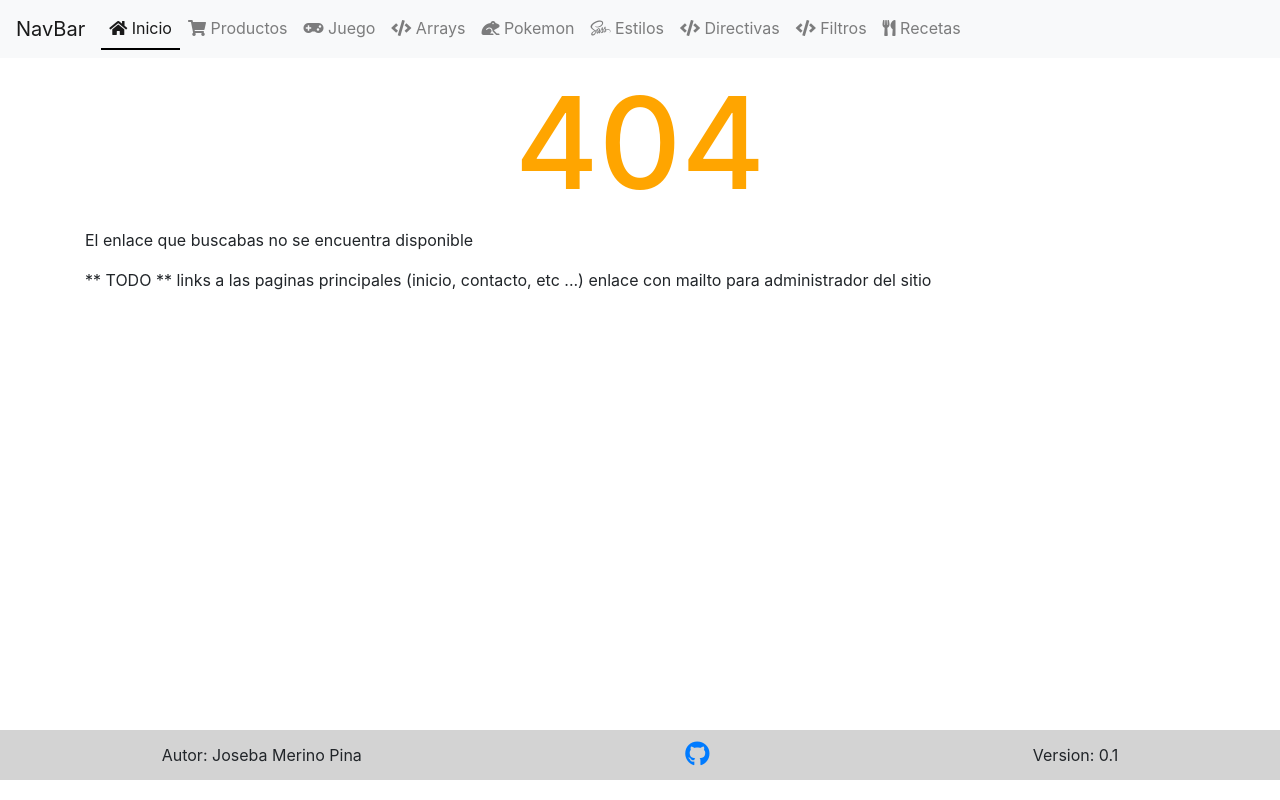
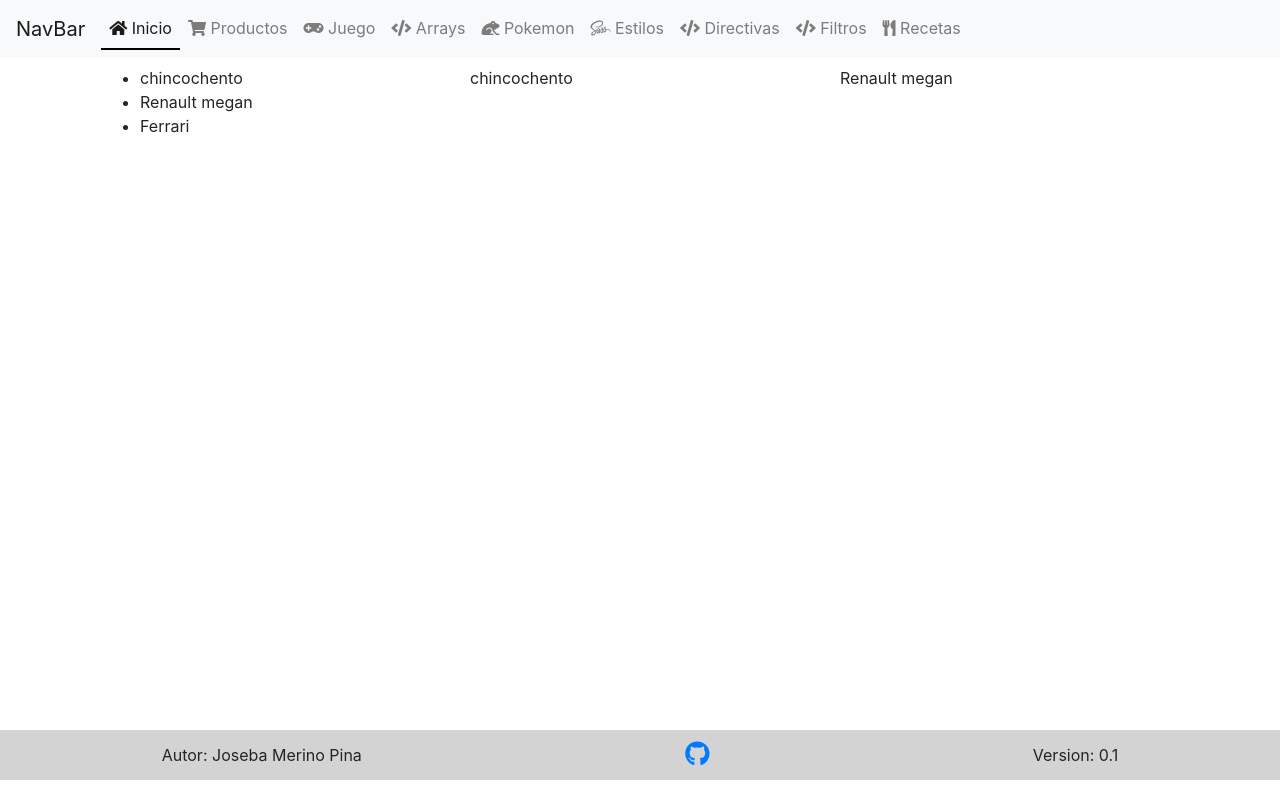
Before and after one commit to JosebaMerino/AngularIpartek, an Angular app: page /comparador in a window 1280 px wide. Built offline with nearby package versions, Linux system fonts and the light colour scheme.

Commit message:
Done con BD

```diff
--- a/src/app/app-routing.module.ts
+++ b/src/app/app-routing.module.ts
@@ -10,6 +10,8 @@ import { DirectivasComponent } from './paginas/directivas/directivas.component';
 import { FiltrosComponent } from './paginas/filtros/filtros.component';
 import { RecetasComponent } from './paginas/recetas/recetas.component';
 import { Error404Component } from './paginas/error404/error404.component';
+import { SaludarComponent } from './paginas/saludar/saludar.component';
+import { ComparadorComponent } from './paginas/comparador/comparador.component';
 
 
 /**
@@ -26,6 +28,9 @@ const routes: Routes = [
   { path: 'directivas', component: DirectivasComponent },
   { path: 'filtros', component: FiltrosComponent },
   { path: 'recetas', component: RecetasComponent},
+  // sirve para indicar que :pNombre es un parametro
+  { path: 'saludar/:pNombre', component: SaludarComponent},
+  { path: 'comparador', component: ComparadorComponent},
   { path: '**', component: Error404Component}
 ];
 
--- a/src/app/app.module.ts
+++ b/src/app/app.module.ts
@@ -22,6 +22,8 @@ import { AnimalesPipe } from './pipes/animales.pipe';
 import { RecetasComponent } from './paginas/recetas/recetas.component';
 import { RecetaFiltroPipe } from './pipes/receta-filtro.pipe';
 import { Error404Component } from './paginas/error404/error404.component';
+import { SaludarComponent } from './paginas/saludar/saludar.component';
+import { ComparadorComponent } from './paginas/comparador/comparador.component';
 
 @NgModule({
   declarations: [
@@ -41,7 +43,9 @@ import { Error404Component } from './paginas/error404/error404.component';
     AnimalesPipe,
     RecetasComponent,
     RecetaFiltroPipe,
-    Error404Component
+    Error404Component,
+    SaludarComponent,
+    ComparadorComponent
   ],
   imports: [
     BrowserModule,
--- /dev/null
+++ b/src/app/paginas/comparador/comparador.component.html
@@ -0,0 +1,13 @@
+<div class="container">
+  <div class="row">
+    <div class="col">
+      <ul>
+        <li *ngFor="let coche of coches" (click) = "seleccionar(coche)">
+          {{ coche.nombre }}
+        </li>
+      </ul>
+    </div>
+    <div class="col"> {{ c1.nombre }} </div>
+    <div class="col"> {{ c2.nombre }} </div>
+  </div>
+</div>
--- /dev/null
+++ b/src/app/paginas/comparador/comparador.component.ts
@@ -0,0 +1,41 @@
+import { Component, OnInit } from '@angular/core';
+
+@Component({
+  selector: 'app-comparador',
+  templateUrl: './comparador.component.html',
+  styleUrls: ['./comparador.component.scss']
+})
+export class ComparadorComponent implements OnInit {
+
+  coches: Array<any>;
+  c1: any;
+  c2: any;
+
+  constructor() {
+    this.coches = [
+      {
+        nombre: 'chincochento',
+        precio: 3000
+      },
+      {
+        nombre: 'Renault megan',
+        precio: 3500
+      },
+      {
+        nombre: 'Ferrari',
+        precio: 350000
+      }
+    ];
+    this.c1 = this.coches[0];
+    this.c2 = this.coches[1];
+  }
+
+  ngOnInit() {
+  }
+
+  seleccionar(coche) {
+    this.c2 = this.c1;
+    this.c1 = coche;
+  }
+
+}
--- a/src/app/paginas/juego/juego.component.html
+++ b/src/app/paginas/juego/juego.component.html
@@ -16,7 +16,7 @@
     <h5 class="text-center"> TOP mejores jugadores</h5>
     <ul class="list-group" >
       <li class="list-group-item" *ngFor="let jugador of mostrarJugadores()">
-        <b>{{jugador[1]}} </b> {{jugador[0]}}
+        <b>{{jugador[1][0]}} </b> {{jugador[1][1]}}
       </li>
     </ul>
   </div>
--- a/src/app/paginas/juego/juego.component.ts
+++ b/src/app/paginas/juego/juego.component.ts
@@ -1,4 +1,6 @@
 import { Component, OnInit } from '@angular/core';
+import { MyjsonService } from 'src/app/services/myjson.service';
+import { debug } from 'util';
 
 const TIEMPO_JUEGO = 2000;
 const TIEMPO_EMPIECE = 1000;
@@ -17,7 +19,7 @@ export class JuegoComponent implements OnInit {
   jugadores: Map<string, number>;
 
 
-  constructor() {
+  constructor(private myjsonService: MyjsonService) {
     this.puntos = 0;
     this.enJuego = false;
     this.puedeJugar = true;
@@ -27,6 +29,9 @@ export class JuegoComponent implements OnInit {
    } // constructor
 
   ngOnInit() {
+    this.myjsonService.getJugadores().subscribe((jugadores) => {
+      this.jugadores = jugadores;
+    });
   }
 
   contar() {
@@ -44,7 +49,20 @@ export class JuegoComponent implements OnInit {
 
   finJuego() {
     this.enJuego = false;
-    this.jugadores.set(this.jugador, this.puntos);
+
+    let jugador = {
+      nombre: this.jugador,
+      puntos: this.puntos
+    }
+
+    this.myjsonService.getJugadores().subscribe((jugadores)=> {
+      let jugadoresMAP = new Map<string,number>(jugadores);
+      debugger;
+      this.myjsonService.putJugadores(jugador, jugadoresMAP).subscribe((dato) => {
+        this.jugadores = dato;
+      });
+    })
+
 
     this.puntos = 0;
     this.puedeJugar = true;
@@ -57,7 +75,7 @@ export class JuegoComponent implements OnInit {
     for (const jugador of jugadores) {
       jugagadores.push(jugador);
     }
-    jugagadores = jugagadores.sort((n1, n2) =>  n2[1] - n1[1]);
+    jugagadores = jugagadores.sort((n1, n2) =>  n2[1][1] - n1[1][1]);
 
     return jugagadores;
   }
--- /dev/null
+++ b/src/app/paginas/saludar/saludar.component.html
@@ -0,0 +1 @@
+<p> Ongi Etorri {{nombre}} </p>
--- /dev/null
+++ b/src/app/paginas/saludar/saludar.component.ts
@@ -0,0 +1,22 @@
+import { Component, OnInit } from '@angular/core';
+import { ActivatedRoute } from '@angular/router';
+
+@Component({
+  selector: 'app-saludar',
+  templateUrl: './saludar.component.html',
+  styleUrls: ['./saludar.component.scss']
+})
+export class SaludarComponent implements OnInit {
+
+  nombre: string;
+
+  constructor(private route: ActivatedRoute) {
+    this.nombre = '';
+
+    this.route.params.subscribe(params => this.nombre = params.pNombre);
+  } // constructor
+
+  ngOnInit() {
+  } // ngOnInit
+
+}
--- /dev/null
+++ b/src/app/services/myjson.service.ts
@@ -0,0 +1,27 @@
+import { Injectable } from '@angular/core';
+import { HttpClient } from '@angular/common/http';
+import { Observable } from 'rxjs';
+
+@Injectable({
+  providedIn: 'root'
+})
+export class MyjsonService {
+
+  url: string;
+
+  constructor(private http: HttpClient) {
+    this.url = 'https://api.myjson.com/bins/1ah3j4';
+  }
+
+  getJugadores(): Observable<any> {
+    return this.http.get(this.url);
+  }
+
+  putJugadores( jugador: any, jugadores : Map<string, number>): Observable<any> {
+      jugadores.set(jugador.nombre, jugador.puntos);
+      const jugadoresArray = [...jugadores];
+
+      return this.http.put(this.url, jugadoresArray);
+  }
+
+}
```
Also changed, not shown: src/app/paginas/comparador/comparador.component.scss (added), src/app/paginas/saludar/saludar.component.scss (added), 8 other files (tests, documents, lock files or other folders).
